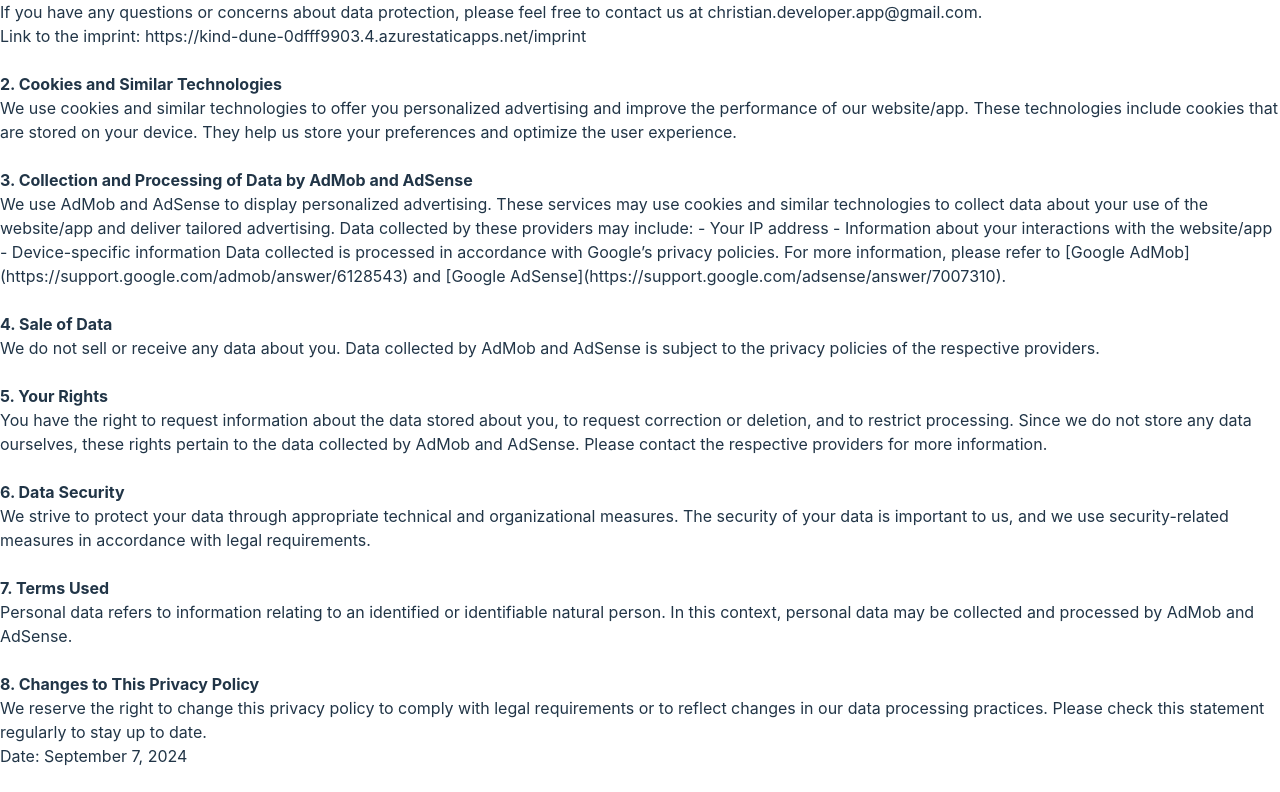
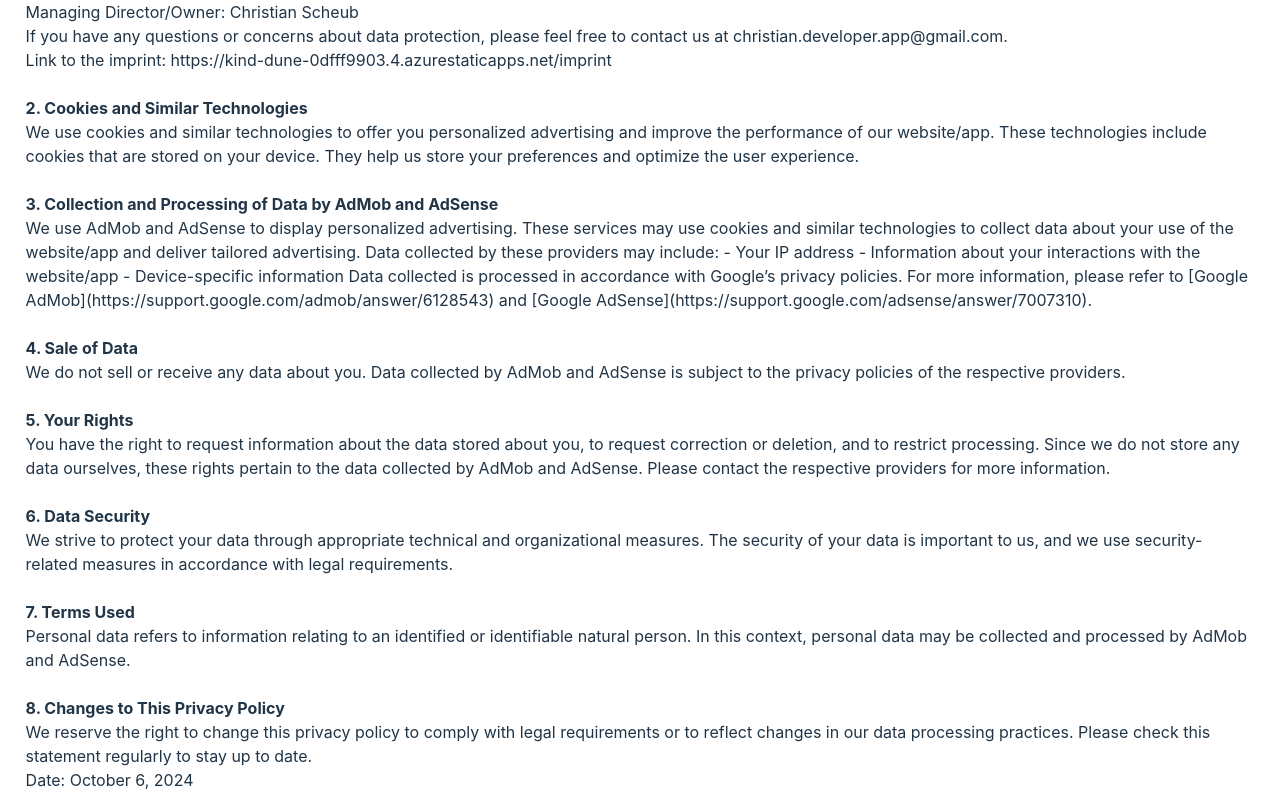
Before and after one commit to ChristianScheub/Typescript_PolitikKompass, a React (Vite) app: page /datenschutz in a window 1280 px wide. Shown: the part 1636-2428 px from the top of the page. Before the commit the page ends 2404 px from the top, so only its background shows below. Built offline with nearby package versions, Linux system fonts and the light colour scheme.

Commit message:
improvments for the btns and settings

```diff
--- a/src/App.css
+++ b/src/App.css
@@ -58,3 +58,9 @@
   background-color: #3d6868;
   color: white
 }
+
+.after-login-container{
+  padding-left: 2vw;
+  padding-right: 2vw;
+  width: 96vw;
+}
--- a/src/legal/app_texts.ts
+++ b/src/legal/app_texts.ts
@@ -10,7 +10,7 @@
 Kontakt Telefon: +49 176 21674883 <br />
 Geschäftsführer/Inhaber: Christian Scheub <br />
 Bei Fragen oder Anliegen zum Datenschutz können Sie uns gerne unter christian.developer.app@gmail.com kontaktieren. <br />
-Link zum Impressum: https://lemon-bay-0f0bdf203.5.azurestaticapps.net/impressum <br /> <br />
+Link zum Impressum: https://proud-grass-02ae08f03.5.azurestaticapps.net/impressum <br /> <br />
 <strong>2. Cookies und ähnliche Technologien</strong><br />
 Wir verwenden Cookies und ähnliche Technologien, um Ihnen personalisierte Werbung anzubieten und die Leistung unserer Webseite/App zu verbessern. Dazu gehören Cookies, die auf Ihrem Gerät gespeichert werden. Diese Technologien helfen uns, Ihre Präferenzen zu speichern und die Benutzererfahrung zu optimieren. <br /> <br />
 <strong>3. Erhebung und Verarbeitung von Daten durch AdMob und AdSense</strong><br />
@@ -30,7 +30,7 @@
 Personenbezogene Daten sind Informationen, die sich auf eine identifizierte oder identifizierbare natürliche Person beziehen. In diesem Zusammenhang können personenbezogene Daten von AdMob und AdSense gesammelt und verarbeitet werden. <br /> <br />
 <strong>8. Änderungen dieser Datenschutzerklärung</strong><br />
 Wir behalten uns das Recht vor, diese Datenschutzerklärung zu ändern, um den rechtlichen Anforderungen zu entsprechen oder Änderungen unserer Datenverarbeitungspraktiken widerzuspiegeln. Bitte überprüfen Sie diese Erklärung regelmäßig, um auf dem Laufenden zu bleiben. <br />
-Datum: 01.09.2024 <br /> <br />
+Datum: 06.10.2024 <br /> <br />
 <strong>Privacy Policy for Website/App</strong> <br />
 Thank you for visiting our website/app. We attach great importance to the protection of your data and would like to inform you that we use AdMob and AdSense to provide personalized advertising. These services may use cookies and similar technologies to collect data about your use of the website/app and to deliver tailored advertising. The data collected by these services may include:
 - Your IP address
@@ -65,7 +65,7 @@
 Personal data refers to information relating to an identified or identifiable natural person. In this context, personal data may be collected and processed by AdMob and AdSense. <br /> <br />
 <strong>8. Changes to This Privacy Policy</strong><br />
 We reserve the right to change this privacy policy to comply with legal requirements or to reflect changes in our data processing practices. Please check this statement regularly to stay up to date. <br />
-Date: September 7, 2024
+Date: October 6, 2024
 `;
 
 
--- a/src/ui/Button/Button.css
+++ b/src/ui/Button/Button.css
@@ -1,5 +1,6 @@
 .ui-button {
     padding: 10px;
+    margin-left: 0.5vw;
     border: none;
     border-radius: 5px;
     background-color: #4caf50;
```
